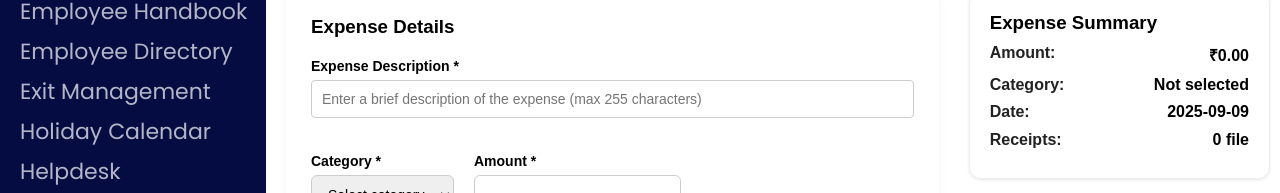
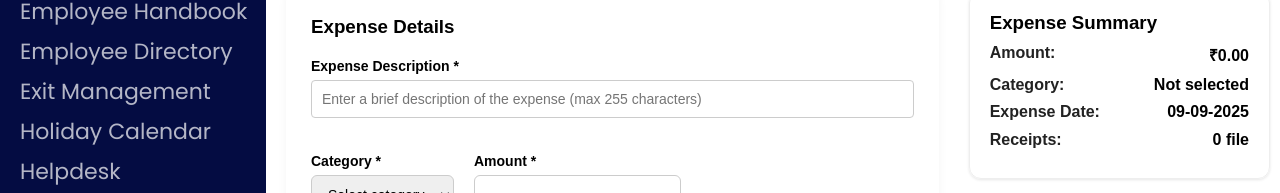
Before and after one commit to Admin-Xevyte/Xevyte_Connect, a React (Create React App) app in the folder employee-login-portal_backup_local/employee-login-portal/: page /claims/new in a window 1280 px wide. Shown: the part 229-422 px from the top of the page. Built offline with nearby package versions, Linux system fonts and the light colour scheme.

Commit message:
Update NewClaim.js

```diff
--- a/employee-login-portal_backup_local/employee-login-portal/src/pages/NewClaim.js
+++ b/employee-login-portal_backup_local/employee-login-portal/src/pages/NewClaim.js
@@ -190,15 +190,42 @@ const [formData, setFormData] = useState({
 
   const handleFileChange = (e) => {
   const file = e.target.files[0];
+
   if (file) {
+    const maxSize = 5 * 1024 * 1024; // 5MB in bytes
+
+    if (file.size > maxSize) {
+      // Set the error message for oversized file
+      setFieldErrors((prev) => ({
+        ...prev,
+        receiptFile: "Receipt file size must be less than 5MB",
+      }));
+
+      // Clear file-related state
+      setReceiptFile(null);
+      setReceiptPreviewUrl(null);
+      return;
+    }
+
+    // File is valid
+    setFieldErrors((prev) => ({
+      ...prev,
+      receiptFile: null, // clear previous error
+    }));
+
     setReceiptFile(file);
     const url = URL.createObjectURL(file);
     setReceiptPreviewUrl(url);
   } else {
     setReceiptFile(null);
     setReceiptPreviewUrl(null);
+    setFieldErrors((prev) => ({
+      ...prev,
+      receiptFile: "No file selected",
+    }));
   }
 };
+
 
 const validateRequired = () => {
   const missingFields = [];
@@ -508,11 +535,13 @@ const handleSubmit = async () => {
   value={formData.amount}
   onChange={(e) => {
     const value = e.target.value;
-                      if (/^\d*$/.test(value)) {
+    // Check if value contains only digits and length <= 10
+    if (/^\d*$/.test(value) && value.length <= 10) {
       handleChange(e);
     }
   }}
 />
+
                   {fieldErrors.amount && <p className="error-text">{fieldErrors.amount}</p>}
                 </div>
               </div>
@@ -568,7 +597,8 @@ const handleSubmit = async () => {
                 </div>
                 <p className="receipt-hint">Supported: JPG, PNG, PDF (Max 5MB)</p>
                 {fieldErrors.receiptFile && (
-                  <p className="error-text">{fieldErrors.receiptFile}</p>
+
+  <p style={{ color: 'red', marginTop: '4px', fontSize: '0.9rem' }}>{fieldErrors.receiptFile}</p>
                 )}
               </div>
             </div>
@@ -578,7 +608,15 @@ const handleSubmit = async () => {
                 <h3>Expense Summary</h3>
                 <div className="summary-item"><span>Amount:</span> <strong>₹{formData.amount || '0.00'}</strong></div>
                 <div className="summary-item"><span>Category:</span> <strong>{formData.category || 'Not selected'}</strong></div>
-                <div className="summary-item"><span>Date:</span> <strong>{formData.expenseDate || 'Not selected'}</strong></div>
+                <div className="summary-item">
+  <span>Expense Date:</span>
+  <strong>
+    {formData.expenseDate
+      ? formData.expenseDate.split('-').reverse().join('-')
+      : 'Not selected'}
+  </strong>
+</div>
+
                 <div className="summary-item"><span>Receipts:</span> <strong>{receiptFile ? '1 file' : '0 file'}</strong></div>
               </div>
               <div className="actions-box">
```
Lines whose indentation alone changed are shown as unchanged.
